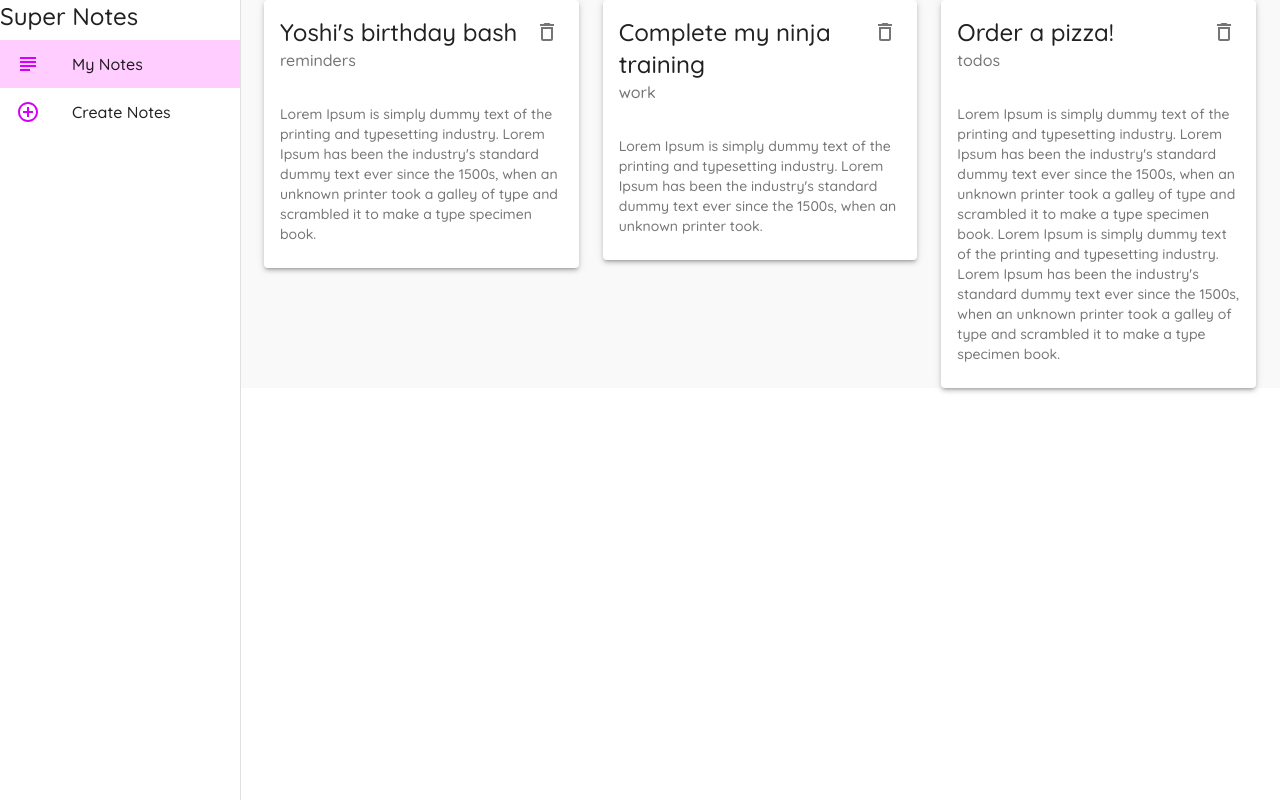
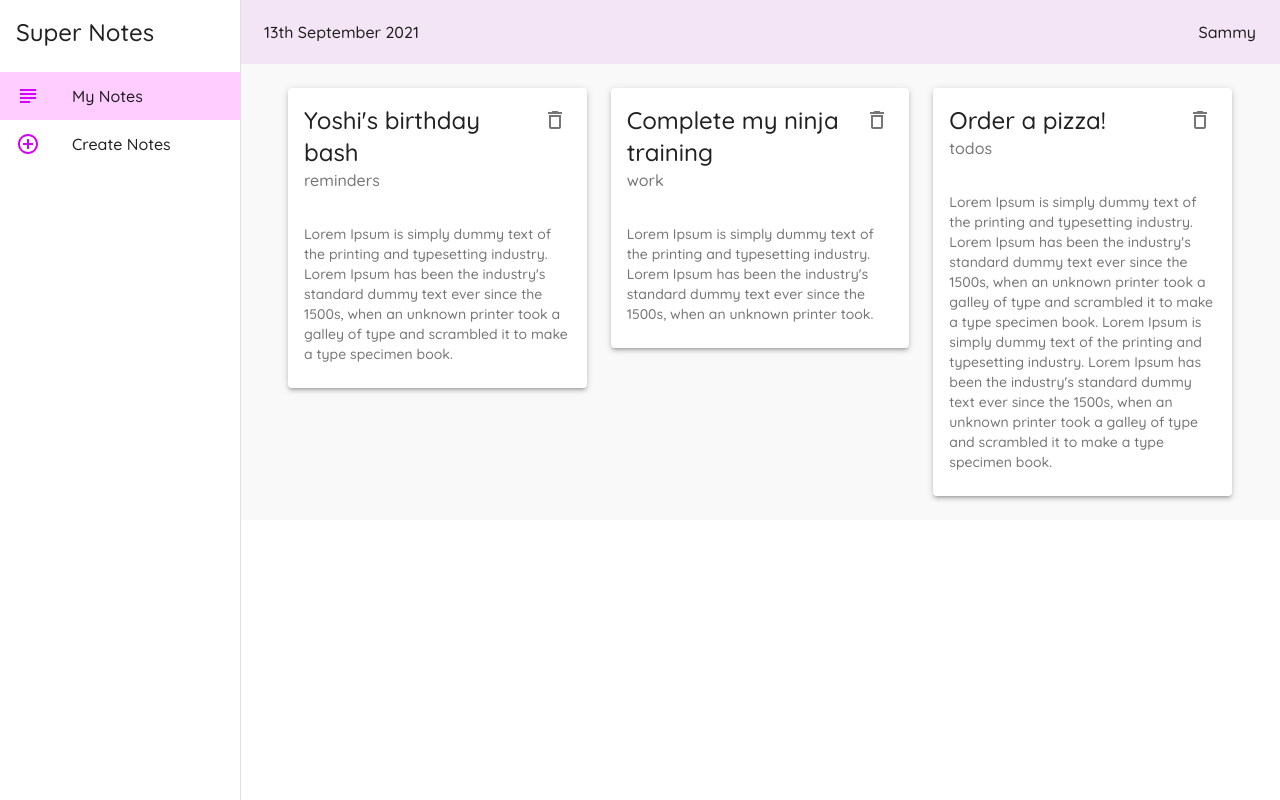
Before and after one commit to krupeshsai/material-tut, a React (Create React App) app: page / in a window 1280 px wide. Built offline with nearby package versions, Linux system fonts and the light colour scheme; data requests are answered from the project's data file.

Commit message:
AppBar-and-date-fns

```diff
--- a/package.json
+++ b/package.json
@@ -8,6 +8,7 @@
     "@testing-library/jest-dom": "^5.11.9",
     "@testing-library/react": "^11.2.5",
     "@testing-library/user-event": "^12.7.1",
+    "date-fns": "^2.23.0",
     "react": "^17.0.1",
     "react-dom": "^17.0.1",
     "react-router-dom": "^5.2.0",
--- a/src/components/Layout.js
+++ b/src/components/Layout.js
@@ -1,15 +1,19 @@
 import { Drawer, makeStyles, Typography } from "@material-ui/core";
 import { List , ListItem , ListItemIcon , ListItemText} from "@material-ui/core"
-
+import { AppBar, Toolbar } from "@material-ui/core"
 import { AddCircleOutlineOutlined, SubjectOutlined } from "@material-ui/icons";
 import { useHistory, useLocation } from "react-router";
-
+import { format } from "date-fns";
 const drawerWidth = 240;
 
-const useStyle = makeStyles({
+const useStyle = makeStyles((theme)=> {
+    return{
+
         page:{
             background : "#f9f9f9",
-        width:"100%"
+            width:"100%",
+            padding: theme.spacing(3)
+
         },
         drawer:{
             width: drawerWidth
@@ -22,7 +26,19 @@
         },
         active:{
             background:"#f4f4"
+        },
+        title: {
+            padding: theme.spacing(2),
+          },
+          appBar:{
+            width: `calc(100% - ${drawerWidth}px)`
+          },
+          toolBar: theme.mixins.toolbar,
+          date:{
+              flexGrow: 1
           }
+}
+
 })
 
 const Layout = ({ children }) => {
@@ -48,13 +64,21 @@
 
     return (
         <div className= {classes.root}>
+        {/* AppBar */}
+        <AppBar className={classes.appBar} elevation={0}>
+            <Toolbar>
+                <Typography className={classes.date}>{format(new Date() , "do MMMM Y")}</Typography>
+                <Typography>Sammy</Typography>
+            </Toolbar>
+        </AppBar>
+
         <Drawer
         className={classes.drawer}
         variant="permanent"
         anchor="left"
         classes={{paper: classes.drawerPaper}}>
             <div>
-                <Typography variant="h5">
+                <Typography variant="h5" className={classes.title}>
                     Super Notes
                 </Typography>
             </div>
@@ -76,7 +100,11 @@
         </Drawer>
 
 
-        <div className={classes.page}>{children}</div>
+        <div className={classes.page}>
+        <div className={classes.toolBar}></div>
+        {children}
+        </div>
+
         </div>
     )
 }
```
Also changed, not shown: 1 other file (tests, documents, lock files or other folders). Lines whose indentation alone changed are shown as unchanged.
